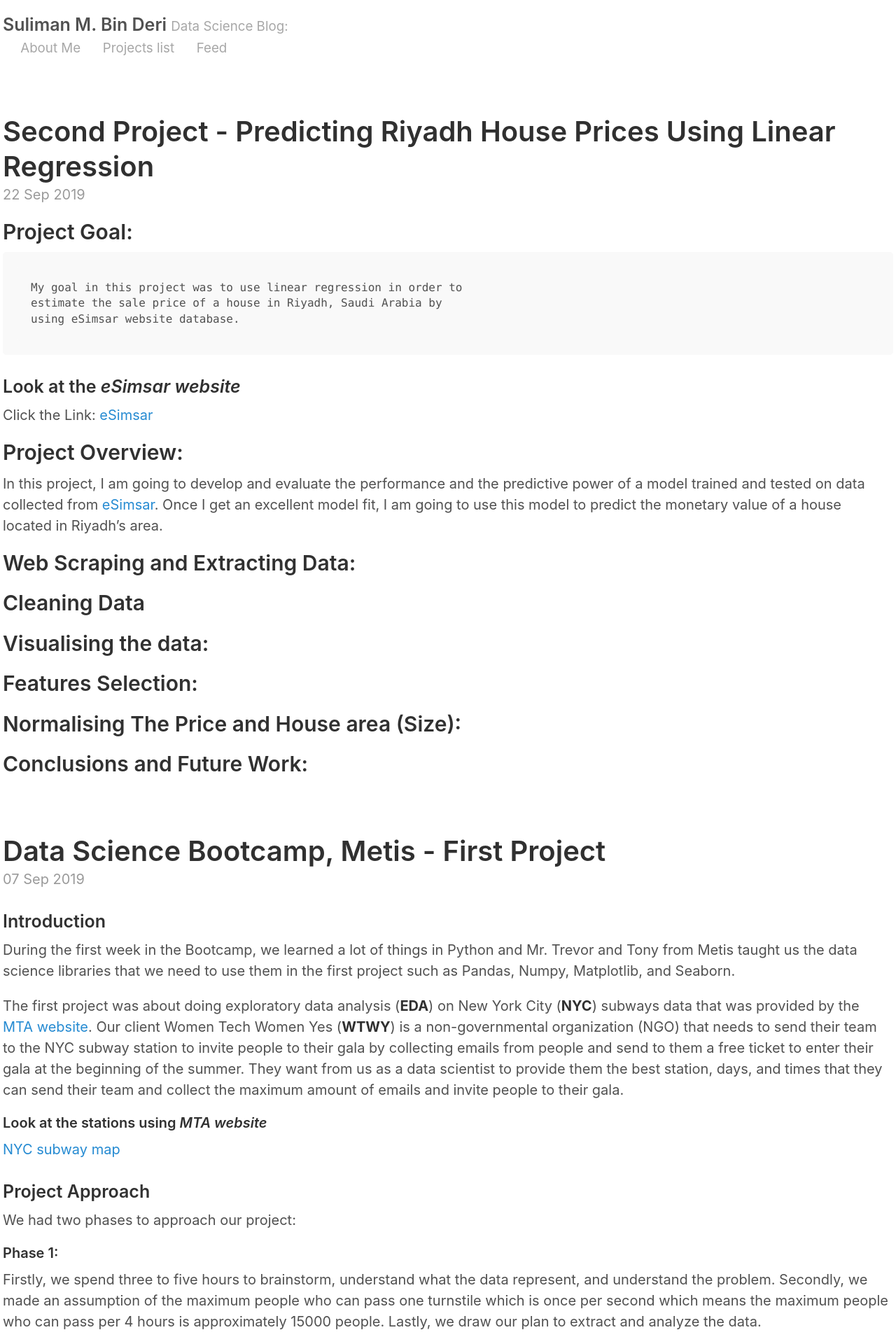
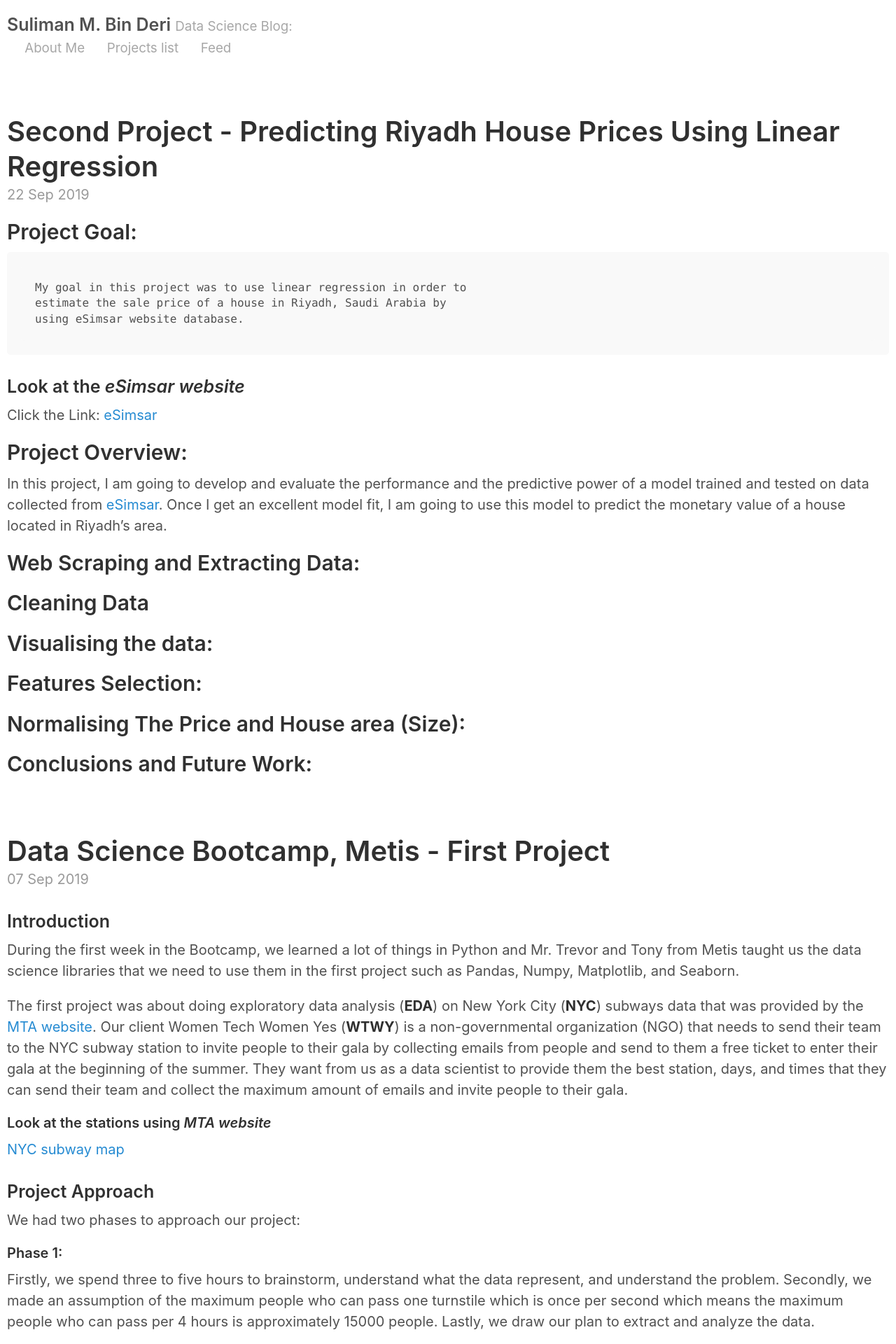
Before and after one commit to SulimanMD/SulimanMD.github.io, a Jekyll site: the page built from index.html, in a window 1280 px wide. Shown: the top 1920 px of the page at 70% size. Built offline with Jekyll 4.4.1, drawn with Linux system fonts in a browser that asks for light colours; the list of posts is cut into pages by our own code.

Commit message:
Commit number 9

```diff
--- a/_sass/_layout.scss
+++ b/_sass/_layout.scss
@@ -3,11 +3,11 @@
 // Styles for managing the structural hierarchy of the site.
 
 .container {
-  max-width: auto;
-  padding-left:  0.1rem;
-  padding-right: 0.1rem;
-  margin-left:  0.1rem;
-  margin-right: 0.1rem;
+  max-width: 100rem;
+  padding-left:  0.2rem;
+  padding-right: 0.2rem;
+  margin-left:  0.3rem;
+  margin-right: 0.3rem;
 }
 
 footer {
```
